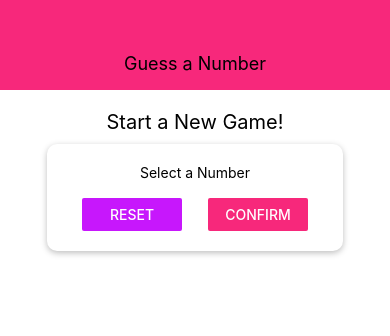
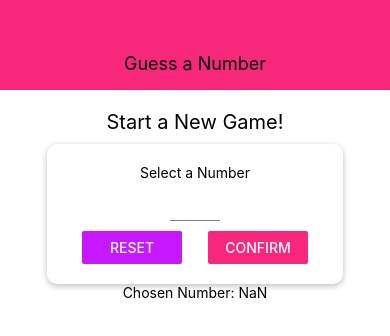
Before and after one commit to avanipatel9/guess-a-number, a React Native app: screen / in a window 390 px wide. Both pictures are taken after a click on the button "CONFIRM". Shown: the top 336 px of the page. Built offline with nearby package versions, Linux system fonts and the light colour scheme.

Commit message:
Resetting and confirming user input

```diff
--- /dev/null
+++ b/components/Input.js
@@ -0,0 +1,17 @@
+import React from 'react';
+import { TextInput, StyleSheet } from "react-native";
+
+const Input = props => {
+    return <TextInput {...props} style={{...styles.input, ...props.style}} />
+}
+
+const styles = StyleSheet.create({
+    input: {
+        height: 30,
+        borderBottomColor: 'grey',
+        borderBottomWidth: 1,
+        marginVertical: 10
+    }
+});
+
+export default Input;
--- a/screens/StartGameScreen.js
+++ b/screens/StartGameScreen.js
@@ -1,22 +1,67 @@
-import React from 'react';
-import {View, Text,TextInput, Button, StyleSheet} from 'react-native';
+import React, { useState } from 'react';
+import { View, Text, TextInput, Button, StyleSheet, TouchableWithoutFeedback, Keyboard } from 'react-native';
 
 import Card from '../components/Card';
 import Colors from '../constants/colors';
+import Input from '../components/Input';
 
 const StartGameScreen = props => {
-    return(
+
+    const [enteredValue, setEnteredValue] = useState('');
+    const [confirmed, setConfirmed] = useState(false);
+    const [selectedNumber, setSelectedNumber] = useState();
+
+    const numberInputHandler = inputText => {
+        setEnteredValue(inputText.replace(/[^0-9]/g, ''));
+    };
+
+    const resetInputHandler = () => {
+        setEnteredValue('');
+        setConfirmed(false);
+    }
+
+    const confirmInputHandler = () => {
+        const chosenNumber = parseInt(enteredValue);
+        if (chosenNumber === NaN || chosenNumber <= 0 || chosenNumber > 99){
+            return;
+        }
+        setConfirmed(true);
+        setSelectedNumber(parseInt(chosenNumber));
+        setEnteredValue('');
+    }
+
+    let confirmedOutput;
+
+    if(confirmed) {
+        confirmedOutput = <Text>Chosen Number: {selectedNumber}</Text>
+    }
+
+    return (
+        <TouchableWithoutFeedback onPress={()=> {
+            Keyboard.dismiss();
+        }}>
             <View style={styles.screen}>
                 <Text style={styles.title} >Start a New Game!</Text>
                 <Card style={styles.inputContainer}>
                     <Text>Select a Number</Text>
-                <TextInput />
+                    <Input
+                        style={styles.input}
+                        blurOnSubmit
+                        autoCapitalize='none'
+                        autoCorrect={false}
+                        keyboardType="number-pad"
+                        maxLength={2}
+                        onChangeText={numberInputHandler}
+                        value={enteredValue}
+                    />
                     <View style={styles.buttonContainer}>
-                    <View style={styles.button}><Button title="Reset" onPress={() => {}} color={Colors.accent} /></View>
-                    <View style={styles.button}><Button title="Confirm" onPress={() => {}} color={Colors.primary} /></View>
+                        <View style={styles.button}><Button title="Reset" onPress={resetInputHandler} color={Colors.accent} /></View>
+                        <View style={styles.button}><Button title="Confirm" onPress={confirmInputHandler} color={Colors.primary} /></View>
                     </View>
                 </Card>
+                {confirmedOutput}
             </View>
+        </TouchableWithoutFeedback>
     );
 }
 
@@ -43,6 +88,10 @@
     },
     button: {
         width: 100
+    },
+    input: {
+        width: 50,
+        textAlign: 'center'
     }
 });
 
```
Lines whose indentation alone changed are shown as unchanged.
